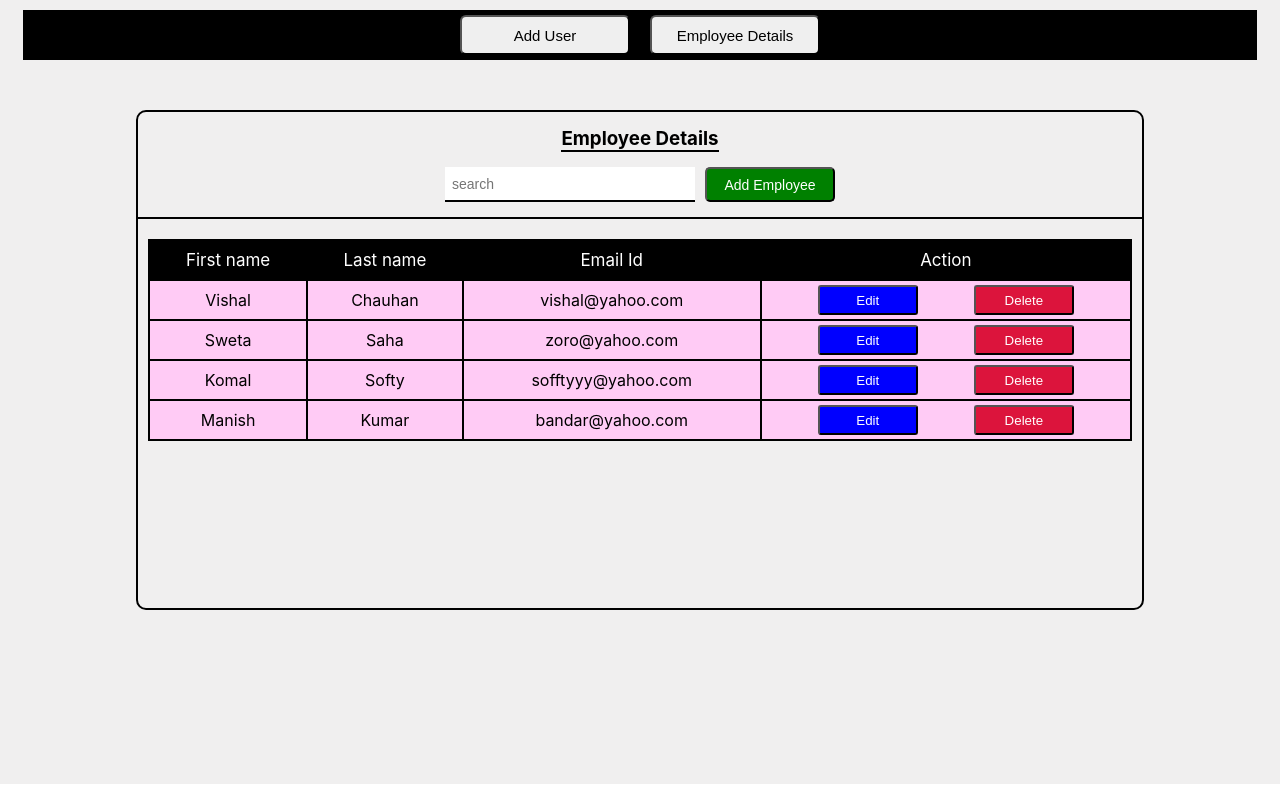
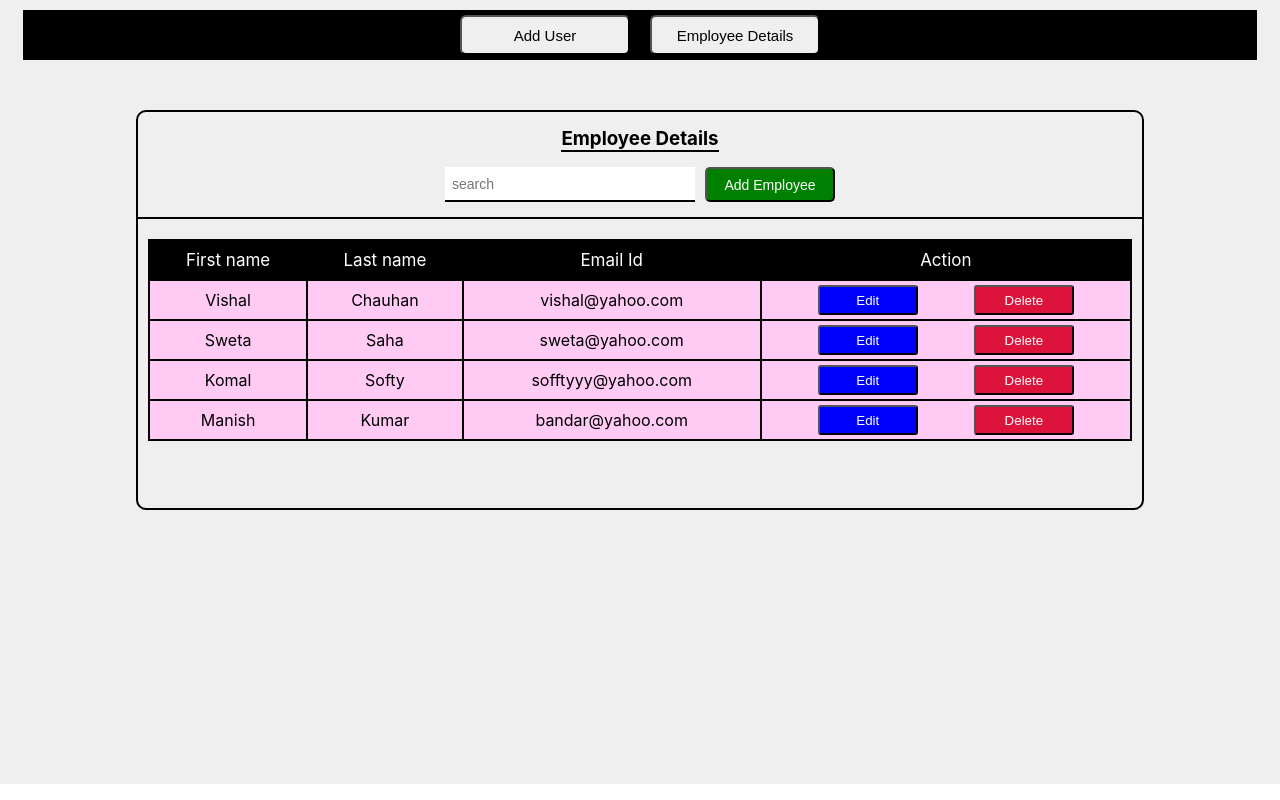
Before and after one commit to vishalam3636/Digikull-All-Assignments, a React (Create React App) app in the folder 07- User Employee (CRUD operation)/: page /details in a window 1280 px wide. Built offline with nearby package versions, Linux system fonts and the light colour scheme.

Commit message:
made a little change, just changed the email of a friend XD

```diff
--- a/07- User Employee (CRUD operation)/src/App.js
+++ b/07- User Employee (CRUD operation)/src/App.js
@@ -18,7 +18,7 @@ function App() {
     {
       firstName: "Sweta",
       lastName: "Saha",
-      email: "zoro@yahoo.com",
+      email: "sweta@yahoo.com",
     },
     {
       firstName: "Komal",
--- a/07- User Employee (CRUD operation)/src/components/employeeDetails/employeeDetails.css
+++ b/07- User Employee (CRUD operation)/src/components/employeeDetails/employeeDetails.css
@@ -8,7 +8,7 @@
   /* background-color: aqua;
   background-color: rgb(193, 241, 241); */
   width: 80%;
-  min-height: 500px;
+  min-height: 400px;
   border: 2px solid black;
   border-radius: 10px;
   margin-top: 50px;
```
